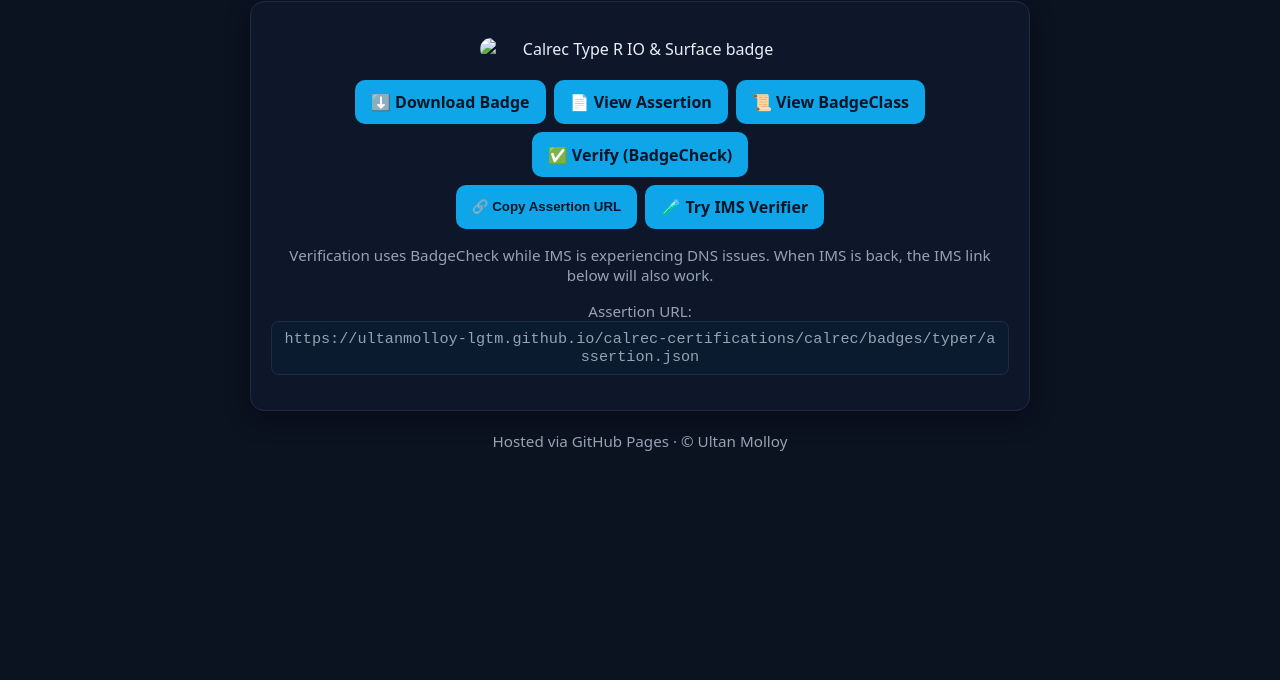
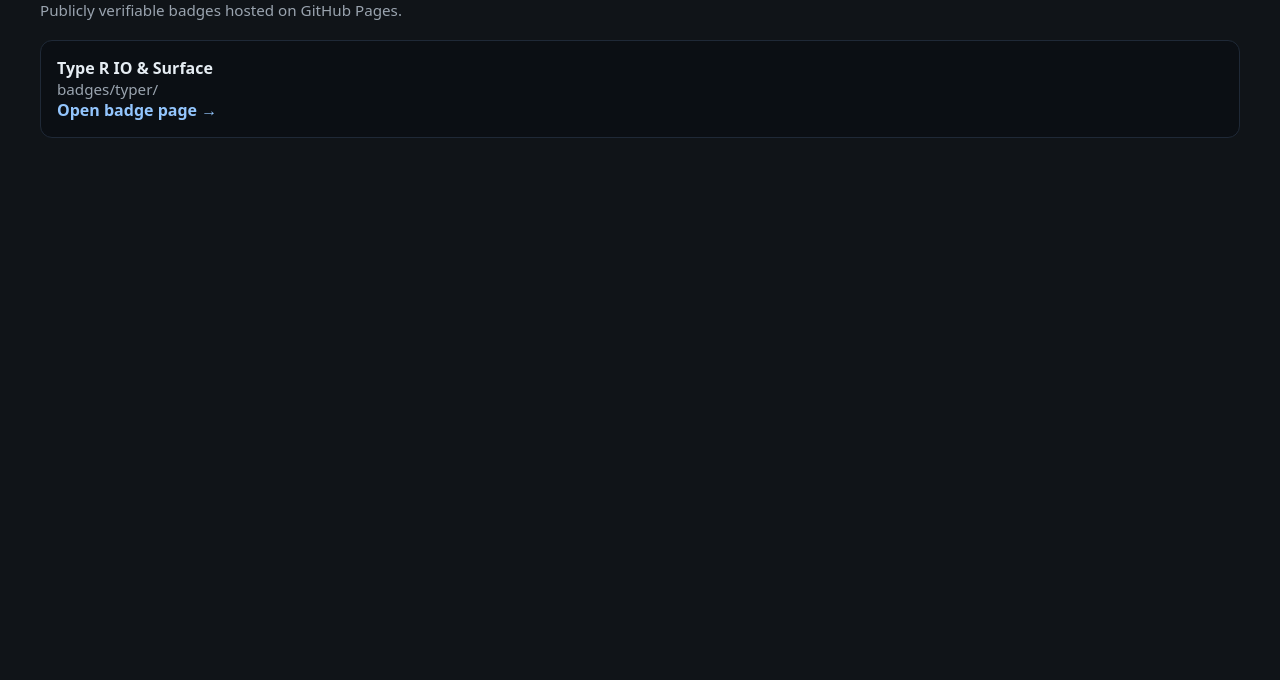
Before and after one commit to ultanmolloy-lgtm/calrec-certifications, a plain HTML site: page calrec/index.html in a window 1280 px wide. Shown: the part 120-800 px from the top of the page. Drawn offline with Linux system fonts and the light colour scheme.

Commit message:
Update index.html

```diff
--- a/calrec/index.html
+++ b/calrec/index.html
@@ -1,170 +1,21 @@
 <!doctype html>
-<html lang="en">
-  <head>
-    <meta charset="UTF-8" />
-    <meta name="viewport" content="width=device-width, initial-scale=1.0" />
-    <title>Calrec - Type R IO & Surface Badge</title>
-    <style>
-      :root {
-        --bg: #0b1220;
-        --fg: #e9eef7;
-        --muted: #96a2b4;
-        --btn: #0ea5e9;
-        --btn-hover: #38bdf8;
-        --card: #0e172a;
-        --border: #1f2a44;
-        --ok: #22c55e;
-      }
-      * { box-sizing: border-box; }
-      body {
-        font-family: system-ui, -apple-system, Segoe UI, Roboto, Helvetica, Arial, sans-serif;
-        background: var(--bg);
-        color: var(--fg);
-        margin: 0;
-        padding: 2rem;
-        display: grid;
-        place-items: center;
-      }
-      .wrap {
-        max-width: 780px;
-        width: 100%;
-      }
-      header { text-align: center; margin-bottom: 1.25rem; }
-      h1 { margin: 0 0 .25rem 0; font-weight: 700; }
-      p.lead { margin: 0; color: var(--muted); }
-      .card {
-        background: var(--card);
-        border: 1px solid var(--border);
-        border-radius: 14px;
-        padding: 1.25rem;
-        text-align: center;
-        box-shadow: 0 8px 24px rgba(0,0,0,.35);
-      }
-      img.badge {
-        max-width: 320px;
-        width: 100%;
-        border-radius: 12px;
-        display: block;
-        margin: 1rem auto 0;
-      }
-      .buttons {
-        margin-top: 1.25rem;
-        display: flex;
-        flex-wrap: wrap;
-        gap: .5rem;
-        justify-content: center;
-      }
-      a.btn, button.btn {
-        appearance: none;
-        border: none;
-        background: var(--btn);
-        color: #001627;
-        font-weight: 700;
-        padding: .7rem 1rem;
-        border-radius: 10px;
-        text-decoration: none;
-        display: inline-flex;
-        align-items: center;
-        gap: .5rem;
-        cursor: pointer;
-      }
-      a.btn:hover, button.btn:hover { background: var(--btn-hover); }
-      a.btn:focus-visible, button.btn:focus-visible {
-        outline: 2px solid var(--btn-hover);
-        outline-offset: 2px;
-      }
-      .row { display: flex; gap: .5rem; justify-content: center; margin-top: .5rem; flex-wrap: wrap; }
-      .muted { color: var(--muted); margin-top: 1rem; text-align: center; font-size: .95rem; }
-      .toast {
-        position: fixed; inset-inline: 0; top: 14px;
-        display: grid; place-items: center; pointer-events: none;
-      }
-      .toast > div {
-        background: #0a1a2f; border: 1px solid var(--border); color: var(--fg);
-        padding: .6rem .9rem; border-radius: 10px; box-shadow: 0 10px 30px rgba(0,0,0,.45);
-        transform: translateY(-8px); opacity: 0; transition: .18s ease;
-      }
-      .toast.show > div { transform: translateY(0); opacity: 1; }
-      footer { margin-top: 1.25rem; text-align: center; color: var(--muted); font-size: .95rem; }
-      code.url {
-        word-break: break-all; white-space: pre-wrap; background: #0a1a2f;
-        border: 1px solid var(--border); padding: .5rem .6rem; border-radius: 8px;
-        display: inline-block; max-width: 100%;
-      }
-      .ok { color: var(--ok); font-weight: 700; }
-    </style>
-  </head>
-  <body>
-    <div class="wrap">
-      <header>
-        <h1>Calrec — Type R IO & Surface</h1>
-        <p class="lead">Issued to <strong>Ultan Molloy</strong></p>
-      </header>
-
-      <section class="card">
-        <img class="badge" src="badge.png" alt="Calrec Type R IO & Surface badge" />
-
-        <div class="buttons" role="group" aria-label="Badge actions">
-          <a class="btn" href="badge.png" download>⬇️ Download Badge</a>
-          <a class="btn" href="assertion.json" target="_blank" rel="noopener">📄 View Assertion</a>
-          <a class="btn" href="badgeclass.json" target="_blank" rel="noopener">📜 View BadgeClass</a>
-          <a id="verify-btn" class="btn" href="#" target="_blank" rel="noopener">✅ Verify (BadgeCheck)</a>
-        </div>
-
-        <div class="row">
-          <button id="copy-btn" class="btn" type="button">🔗 Copy Assertion URL</button>
-          <a id="ims-btn" class="btn" href="#" target="_blank" rel="noopener">🧪 Try IMS Verifier</a>
-        </div>
-
-        <p class="muted">
-          Verification uses BadgeCheck while IMS is experiencing DNS issues.
-          When IMS is back, the IMS link below will also work.
-        </p>
-
-        <p class="muted">
-          Assertion URL:<br />
-          <code id="assertion-url" class="url">https://ultanmolloy-lgtm.github.io/calrec-certifications/calrec/badges/typer/assertion.json</code>
-        </p>
-      </section>
-
-      <footer>Hosted via GitHub Pages · © Ultan Molloy</footer>
-    </div>
-
-    <div id="toast" class="toast" aria-live="polite" aria-atomic="true">
-      <div>✅ Copied assertion URL</div>
-    </div>
-
-    <script>
-      const assertionUrl = "https://ultanmolloy-lgtm.github.io/calrec-certifications/calrec/badges/typer/assertion.json";
-
-      // Primary (fallback) verifier while IMS is down
-      const badgeCheckBase = "https://badgecheck.io/?url=";
-      document.getElementById("verify-btn").href = badgeCheckBase + encodeURIComponent(assertionUrl);
-
-      // Optional IMS verifier link (will work again when DNS is restored)
-      const imsBase = "https://verifier.imsglobal.org/?url=";
-      document.getElementById("ims-btn").href = imsBase + encodeURIComponent(assertionUrl);
-
-      // Copy-to-clipboard with small toast
-      const copyBtn = document.getElementById("copy-btn");
-      const toast = document.getElementById("toast");
-      copyBtn.addEventListener("click", async () => {
-        try {
-          await navigator.clipboard.writeText(assertionUrl);
-          toast.classList.add("show");
-          setTimeout(() => toast.classList.remove("show"), 1300);
-        } catch (e) {
-          // Fallback for older browsers
-          const sel = window.getSelection();
-          const range = document.createRange();
-          range.selectNode(document.getElementById("assertion-url"));
-          sel.removeAllRanges(); sel.addRange(range);
-          document.execCommand("copy");
-          sel.removeAllRanges();
-          toast.classList.add("show");
-          setTimeout(() => toast.classList.remove("show"), 1300);
-        }
-      });
-    </script>
-  </body>
-</html>
+<meta charset="utf-8">
+<meta name="viewport" content="width=device-width,initial-scale=1">
+<title>Calrec Certifications</title>
+<style>
+  body { font-family: system-ui, sans-serif; background:#101418; color:#e6edf3; padding:2rem; }
+  h1 { margin-bottom:.5rem; }
+  .grid { display:grid; grid-template-columns: repeat(auto-fit, minmax(260px,1fr)); gap:1rem; margin-top:1.25rem; }
+  .card { background:#0b0f14; border:1px solid #1f2937; padding:1rem; border-radius:12px; }
+  .card a { text-decoration:none; color:#93c5fd; font-weight:600; }
+  .muted { color:#9aa4af; font-size:.95rem; }
+</style>
+<h1>Calrec Certifications</h1>
+<p class="muted">Publicly verifiable badges hosted on GitHub Pages.</p>
+<div class="grid">
+  <div class="card">
+    <div><strong>Type R IO & Surface</strong></div>
+    <div class="muted">badges/typer/</div>
+    <a href="./badges/typer/">Open badge page →</a>
+  </div>
+</div>
```
